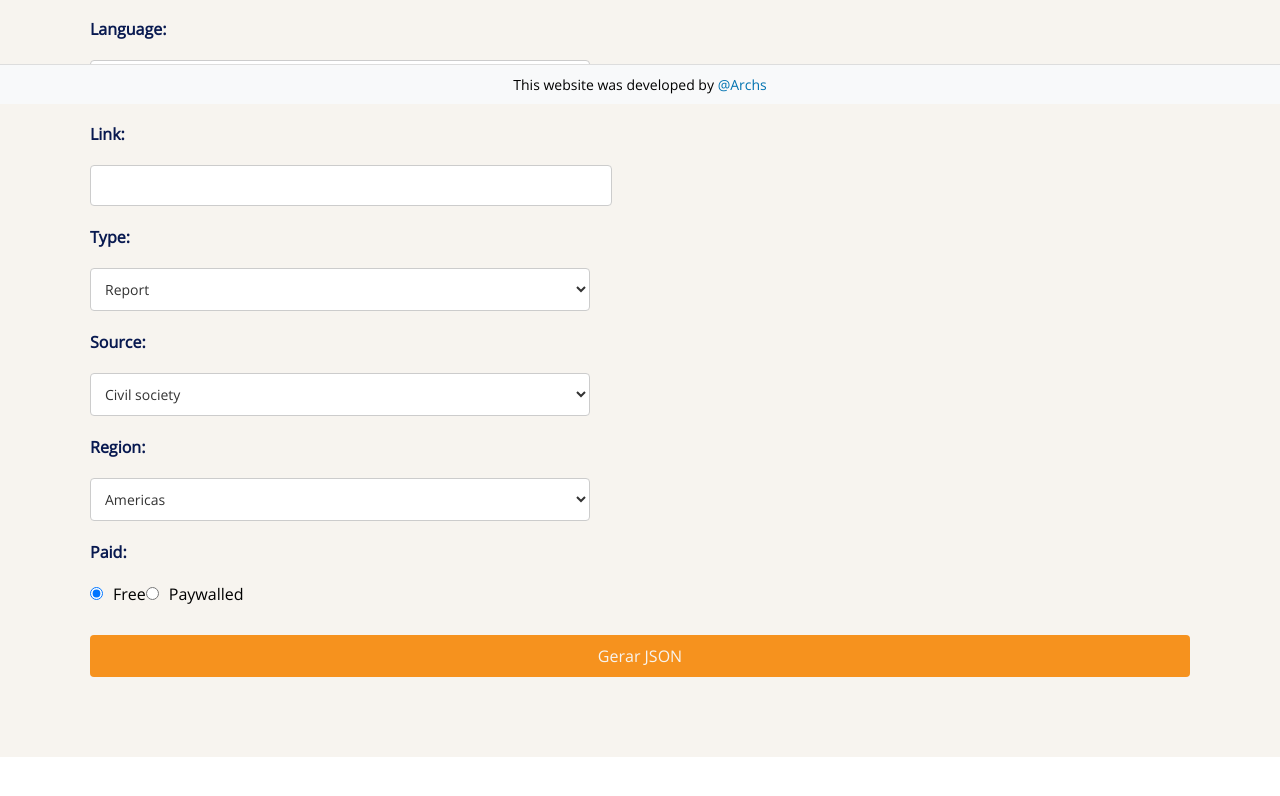
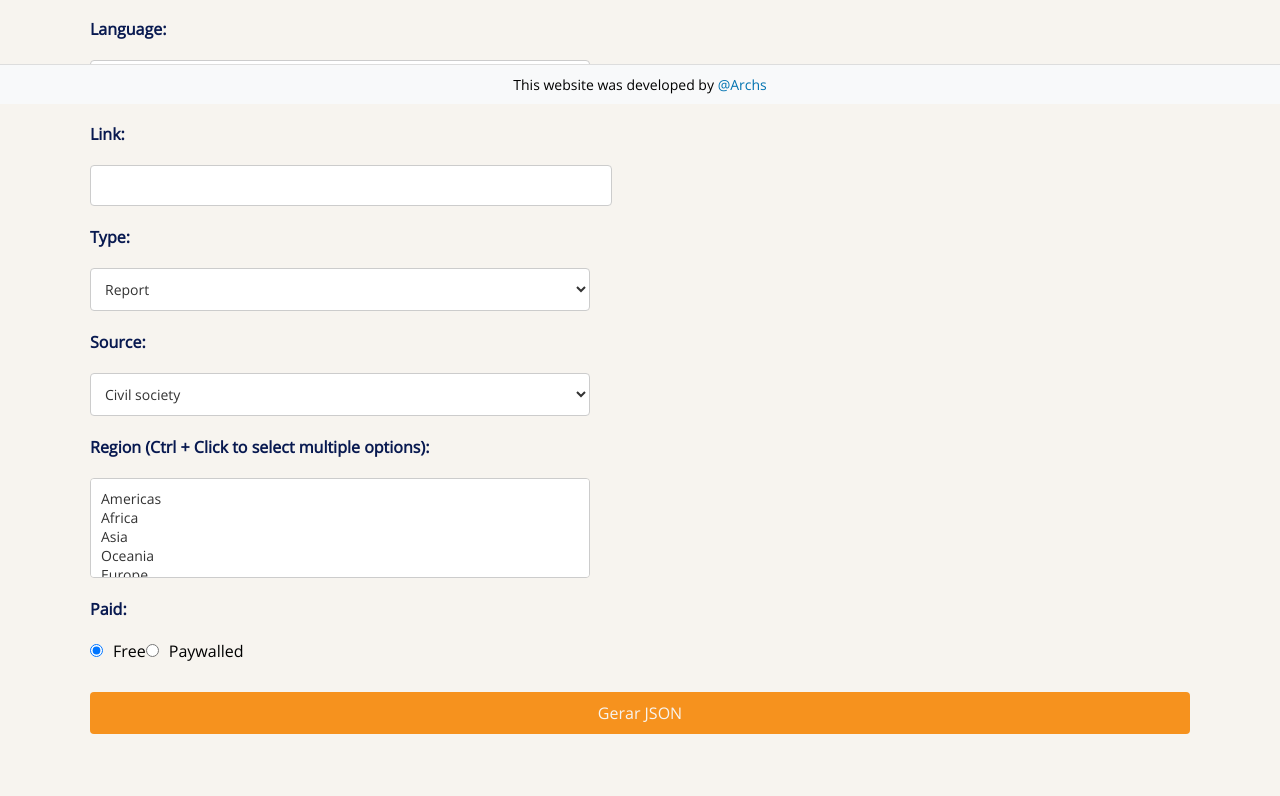
Before and after one commit to bsdeab/FFPR, a React (Create React App) app: page /create in a window 1280 px wide. Shown: the part 696-1492 px from the top of the page. Before the commit the page ends 1453 px from the top, so only its background shows below. Built offline with nearby package versions, Linux system fonts and the light colour scheme.

Commit message:
Update CreateJson.jsx

```diff
--- a/src/pages/CreateJson.jsx
+++ b/src/pages/CreateJson.jsx
@@ -19,7 +19,7 @@ const CreateJson = () => {
     link: "",
     type: "report", // Use a chave em vez do valor
     source: "international_org", // Use a chave em vez do valor
-    region: "europe", // Use a chave em vez do valor
+    region: [], // Use a chave em vez do valor
     paid: "Free",
   });
 
@@ -37,6 +37,14 @@ const CreateJson = () => {
     );
     setFormData((prev) => ({ ...prev, tags: selectedTags }));
   };
+
+ const handleRegionsChange = (e) => {
+  const selectedRegions = Array.from(
+    e.target.selectedOptions,
+    (option) => option.value
+  );
+  setFormData((prev) => ({ ...prev, region: selectedRegions }));
+};
 
   const handleGenerateJSON = () => {
     const jsonOutput = {
@@ -130,8 +138,8 @@ const CreateJson = () => {
         ))}
       </select>
 
-      <label>Region:</label>
-      <select name="region" value={formData.region} onChange={handleChange}>
+      <label>Region (Ctrl + Click to select multiple options):</label>
+      <select multiple name="region" onChange={handleRegionsChange}>
         {regions.map((key) => (
           <option key={key} value={key}>
             {infos["en"]["Regions"][key]} {/* Exibe o valor do dicionário */}
```
